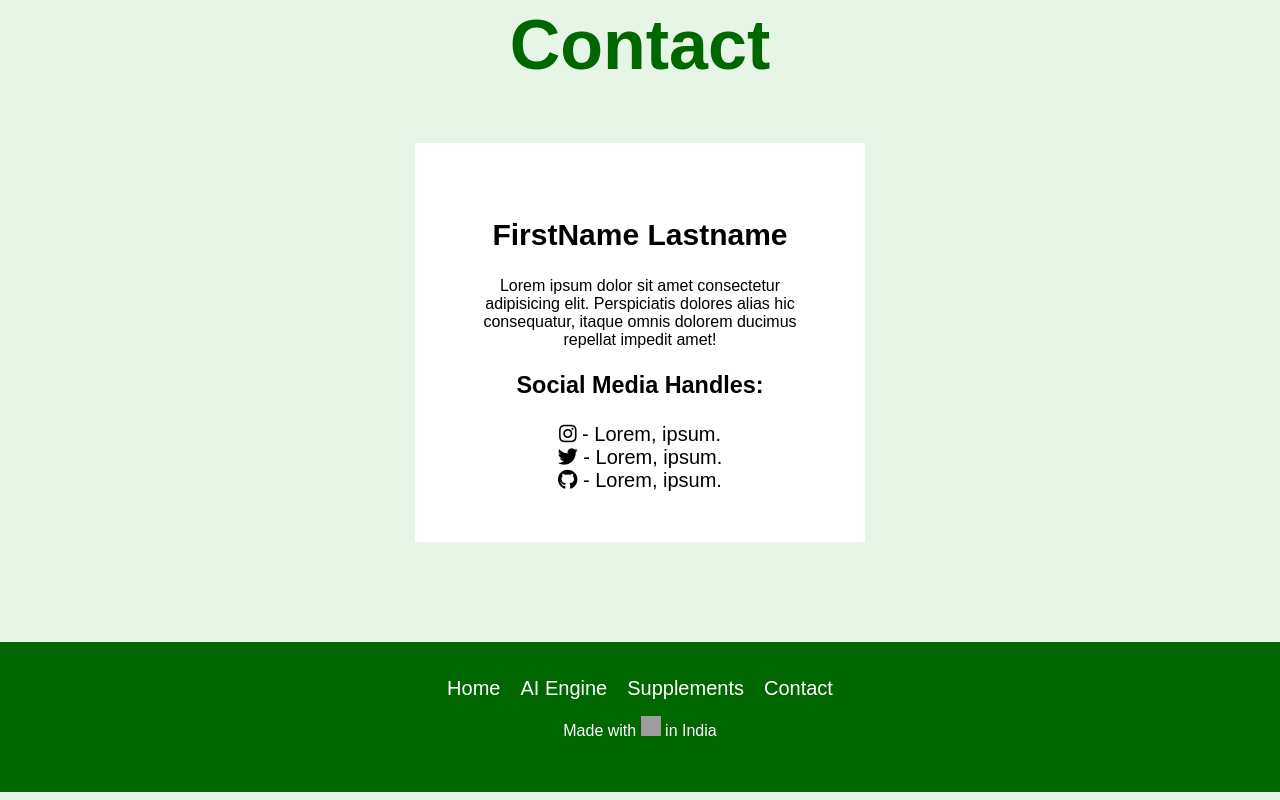
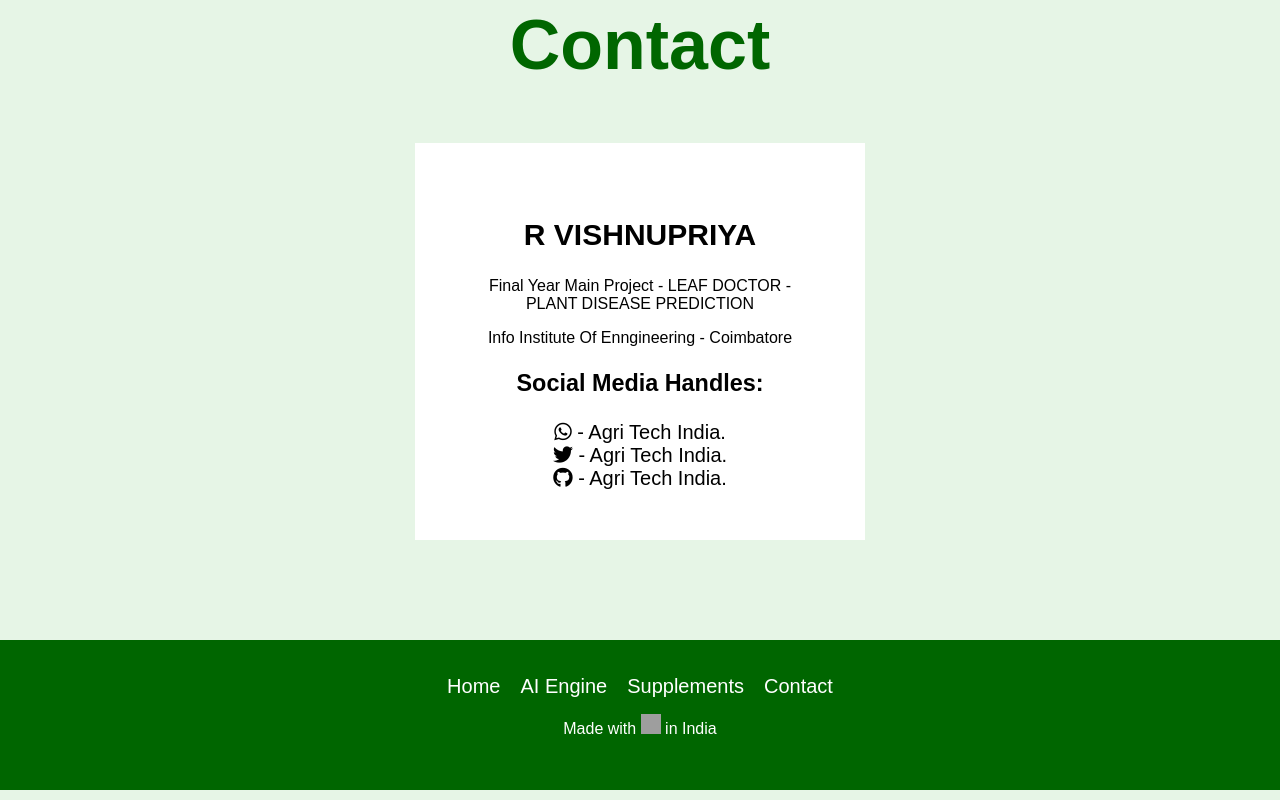
Before and after one commit to priyaramesh26/leafdoctor, a plain HTML site: page index.html in a window 1280 px wide. Shown: the part 2828-3628 px from the top of the page. Drawn offline with nearby package versions, Linux system fonts and the light colour scheme; grey boxes are pictures that could not be loaded.

Commit message:
Updated by Vishnu Priya

```diff
--- a/index.html
+++ b/index.html
@@ -126,13 +126,14 @@
     <section id="contact">
         <h1>Contact</h1>
         <div>
-            <h2>FirstName Lastname</h2>
-            <p>Lorem ipsum dolor sit amet consectetur adipisicing elit. Perspiciatis dolores alias hic consequatur, itaque omnis dolorem ducimus repellat impedit amet!</p>
+            <h2>R VISHNUPRIYA</h2>
+            <p>Final Year Main Project - LEAF DOCTOR - PLANT DISEASE PREDICTION</p>
+            <p>Info Institute Of Enngineering - Coimbatore</p>
             <span class="socialmedia">
                 <h3>Social Media Handles:</h3>
-                <i class="fab fa-instagram"></i> - Lorem, ipsum.<br>
-                <i class="fab fa-twitter"></i> - Lorem, ipsum.<br>
-                <i class="fab fa-github"></i> - Lorem, ipsum.
+                <i class="fab fa-whatsapp"></i> - Agri Tech India.<br>
+                <i class="fab fa-twitter"></i> - Agri Tech India.<br>
+                <i class="fab fa-github"></i> - Agri Tech India.
             </span>
 
         </div>
```
